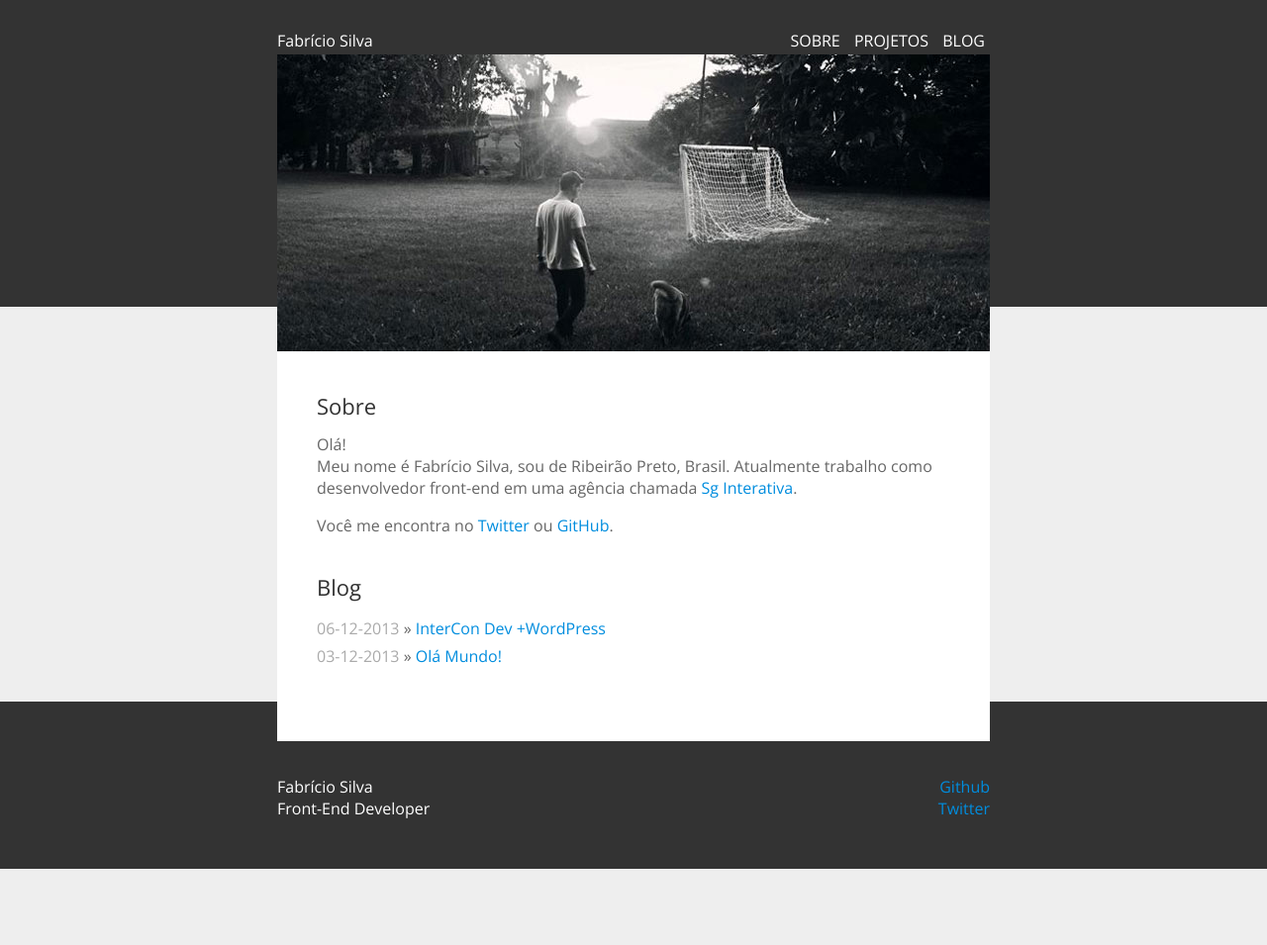
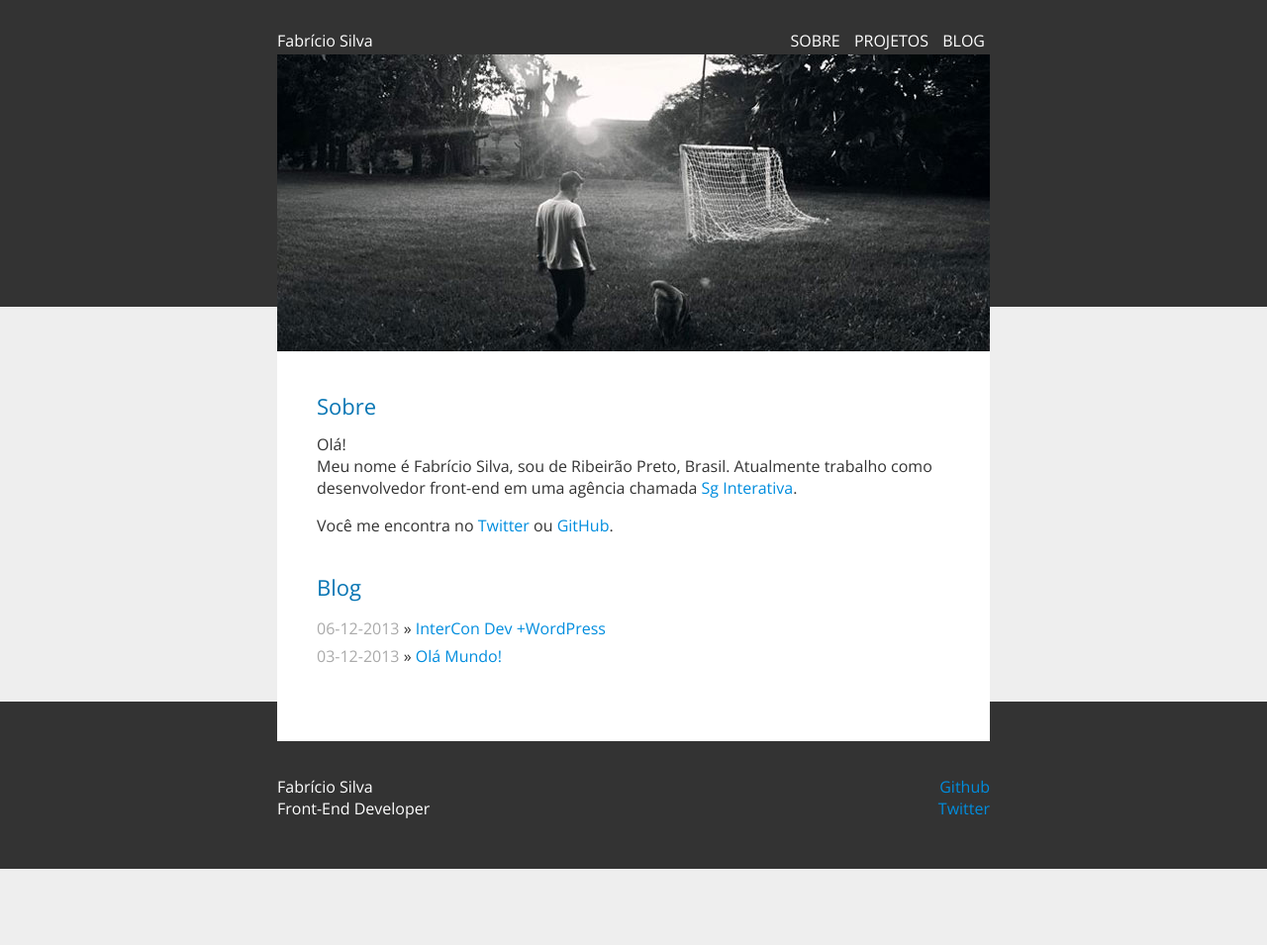
Before and after one commit to fabriciofmsilva/fabriciofmsilva.github.io, a Jekyll site: the page built from index.html, in a window 1280 px wide. Shown: the whole page at 99% size. Built offline with Jekyll 4.4.1, drawn with Linux system fonts in a browser that asks for light colours; nearby versions of some CDN libraries.

Commit message:
Edit Style

```diff
--- a/css/main.css
+++ b/css/main.css
@@ -14,16 +14,16 @@ html, body {
 }
 body {
 	background-color: #EEE;
-	color: #666;
+	color: #333;
 	font: 16px 'Open Sans', Helvetica, Arial, sans-serif;
 	font-weight: 300;
 }
 strong {
-	color: #333;
-	font-weight: 400;
+	color: #222;
+	font-weight: 800;
 }
 h1, h2, h3, h4, h5, h6 {
-	color: #333;
+	color: #0876b4;
 	font-size: 100%;
 	font-weight: 400;
 	margin: 1.6em auto 0.6em;
@@ -274,7 +274,7 @@ ul.posts li {
 	color: #aaa;
 }
 .post-footer {
-	border-top: 1px dashed #CCC;
+	border-top: 1px dashed #DDD;
 	margin-top: 3em;
 	padding-top: 2em;
 }
```
